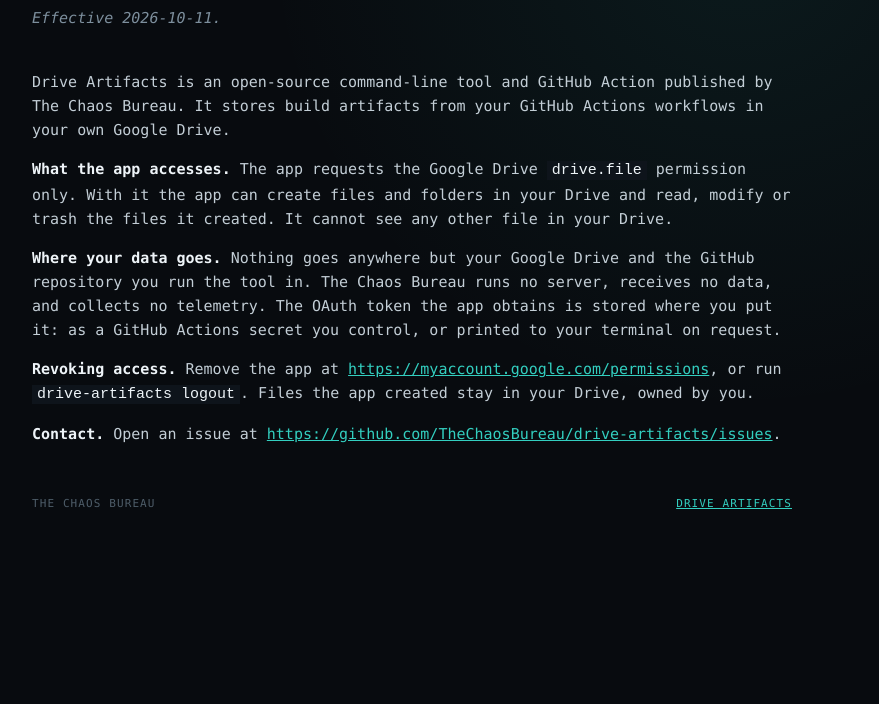
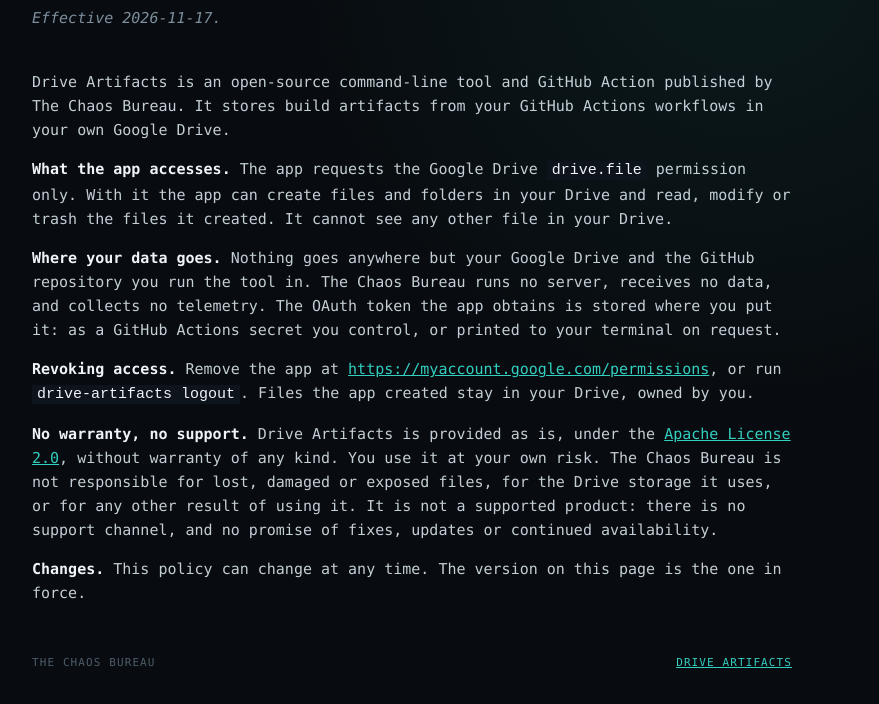
Before and after one commit to TheChaosBureau/thechaosbureau.github.io, a website: page drive-artifacts/privacy/index.html in a window 1280 px wide. Shown: the part 212-916 px from the top of the page, without its empty margins (228-1107 px from the left). Before the commit the page ends 800 px from the top, so only its background shows below. Drawn offline with Linux system fonts and the light colour scheme.

Commit message:
Privacy policy: no warranty, no support, no contact (#2)
The app is offered as is and is not a supported product, so the policy now
says so and no longer invites contact through GitHub issues. The statements
about what the app accesses and where data goes are unchanged.


Claude-Session: https://claude.ai/code/session_017KhosVcRBpEZH6Ebb2SDME

Co-authored-by: fleet-work <fleet-work@sontric.invalid>
Co-authored-by: Claude Fable 5.2 <noreply@anthropic.com>

```diff
--- a/drive-artifacts/privacy/index.html
+++ b/drive-artifacts/privacy/index.html
@@ -13,7 +13,7 @@
     <header>
       <p class="eyebrow"><a href="/drive-artifacts/">Drive Artifacts</a></p>
       <h1>Privacy policy for the Drive Artifacts app</h1>
-      <p class="date">Effective 2026-10-11.</p>
+      <p class="date">Effective 2026-11-17.</p>
     </header>
 
     <p>Drive Artifacts is an open-source command-line tool and GitHub Action published by The Chaos Bureau. It stores build artifacts from your GitHub Actions workflows in your own Google Drive.</p>
@@ -24,7 +24,9 @@
 
     <p><strong>Revoking access.</strong> Remove the app at <a href="https://myaccount.google.com/permissions">https://myaccount.google.com/permissions</a>, or run <code>drive-artifacts logout</code>. Files the app created stay in your Drive, owned by you.</p>
 
-    <p><strong>Contact.</strong> Open an issue at <a href="https://github.com/TheChaosBureau/drive-artifacts/issues">https://github.com/TheChaosBureau/drive-artifacts/issues</a>.</p>
+    <p><strong>No warranty, no support.</strong> Drive Artifacts is provided as is, under the <a href="https://www.apache.org/licenses/LICENSE-2.0">Apache License 2.0</a>, without warranty of any kind. You use it at your own risk. The Chaos Bureau is not responsible for lost, damaged or exposed files, for the Drive storage it uses, or for any other result of using it. It is not a supported product: there is no support channel, and no promise of fixes, updates or continued availability.</p>
+
+    <p><strong>Changes.</strong> This policy can change at any time. The version on this page is the one in force.</p>
 
     <footer>
       <span>The Chaos Bureau</span>
```
Also changed, not shown: tests/site-test.mjs (+7 -0 lines).
